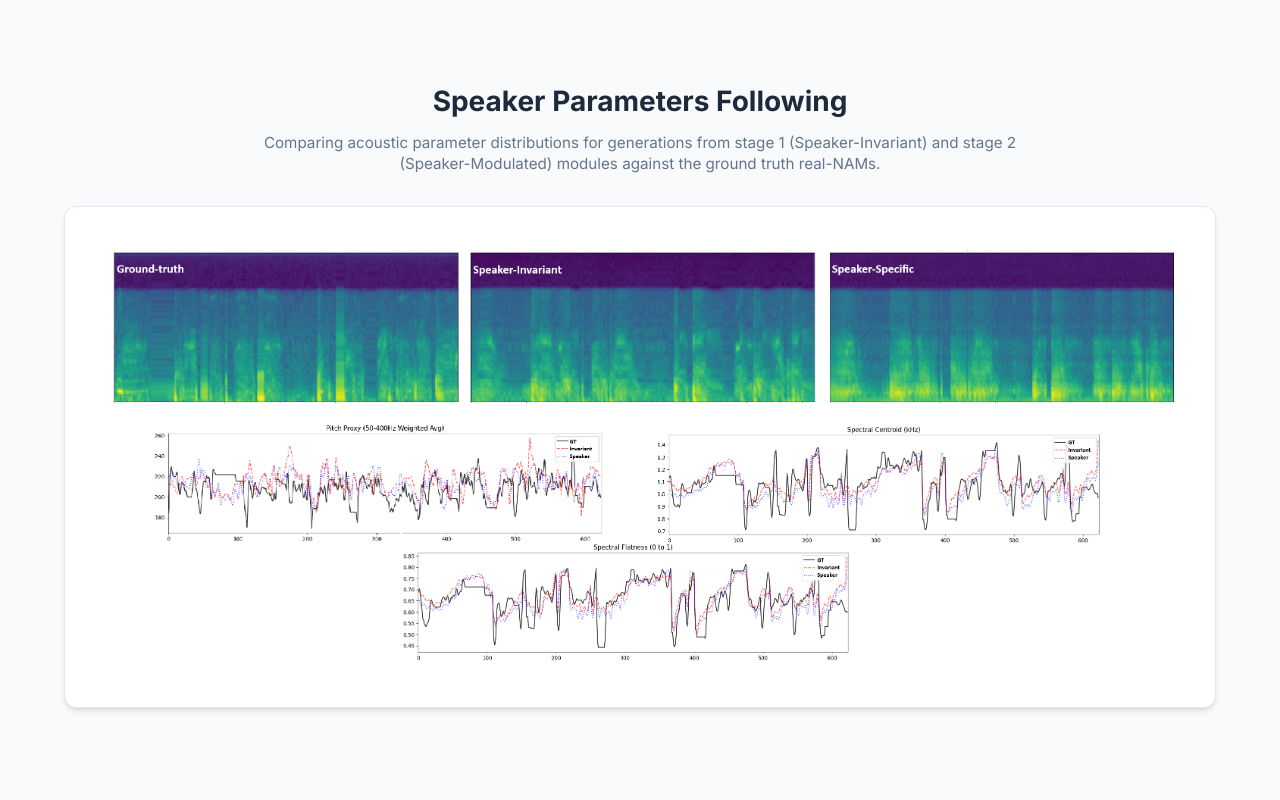
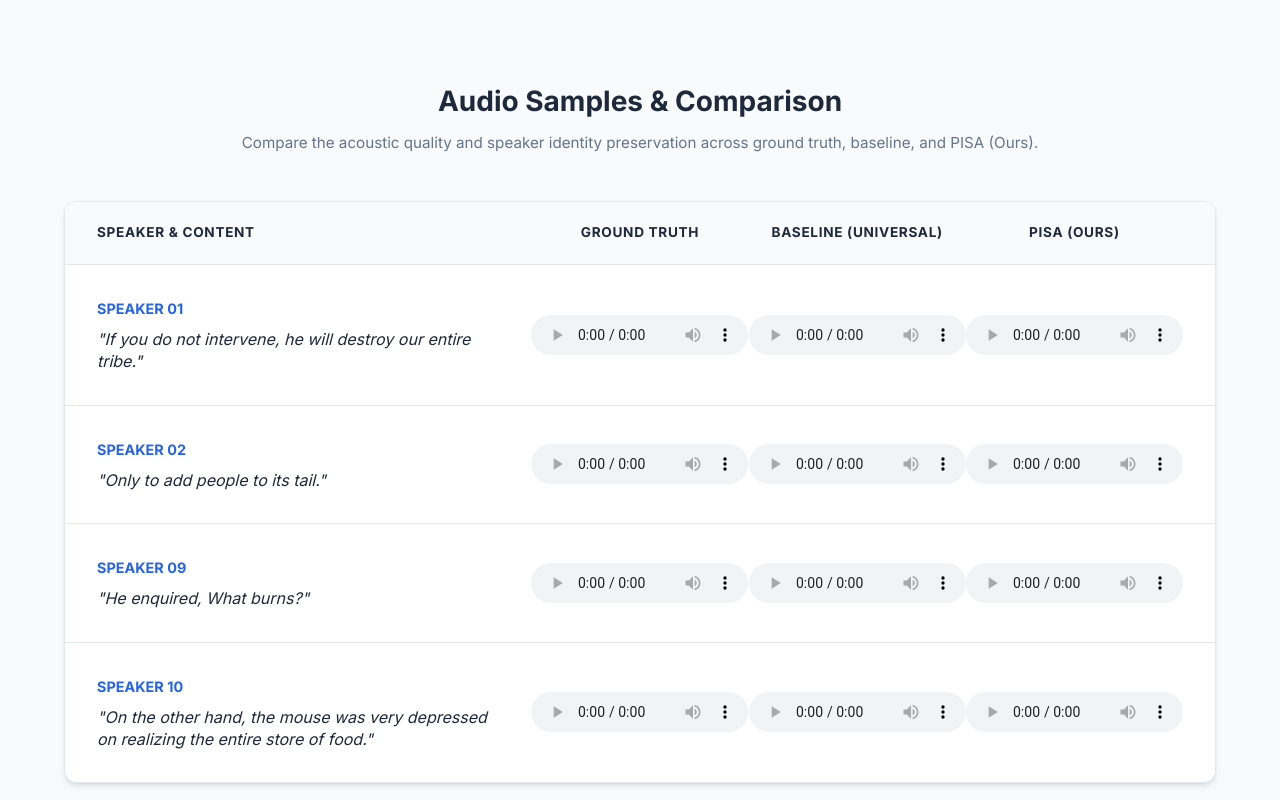
Before and after one commit to PISA-NAMs/PISA, a plain HTML site: page index.html in a window 1280 px wide. Shown: the part 6940-7740 px from the top of the page. Drawn offline with nearby package versions, Linux system fonts and the light colour scheme.

Commit message:
Add audio samples in results

```diff
--- a/assets/css/style.css
+++ b/assets/css/style.css
@@ -541,6 +541,94 @@ section {
   border-bottom: 2px solid var(--primary-color) !important;
 }
 
+.results-audios {
+  margin-top: 6rem;
+  text-align: center;
+}
+
+.results-audios h3 {
+  font-size: 1.75rem;
+  color: var(--text-dark);
+  margin-bottom: 0.5rem;
+}
+
+.audio-comparison-grid {
+  margin-top: 3rem;
+  background: var(--bg-white);
+  border-radius: 12px;
+  border: 1px solid var(--border-light);
+  overflow: hidden;
+  box-shadow: var(--card-shadow);
+  text-align: left;
+}
+
+.audio-grid-header {
+  display: grid;
+  grid-template-columns: 2fr 1fr 1fr 1fr;
+  background: var(--bg-light);
+  padding: 1.25rem 2rem;
+  border-bottom: 1px solid var(--border-light);
+  font-weight: 700;
+  color: var(--text-dark);
+  text-transform: uppercase;
+  font-size: 0.85rem;
+  letter-spacing: 0.05em;
+}
+
+.header-audio {
+  text-align: center;
+}
+
+.audio-row {
+  display: grid;
+  grid-template-columns: 2fr 1fr 1fr 1fr;
+  padding: 2rem;
+  border-bottom: 1px solid var(--border-light);
+  align-items: center;
+  transition: background 0.2s ease;
+}
+
+.audio-row:last-child {
+  border-bottom: none;
+}
+
+.audio-row:hover {
+  background: rgba(37, 99, 235, 0.02);
+}
+
+.audio-info {
+  display: flex;
+  flex-direction: column;
+  gap: 0.5rem;
+  padding-right: 2rem;
+}
+
+.speaker-label {
+  font-weight: 700;
+  color: var(--primary-color);
+  font-size: 0.9rem;
+  text-transform: uppercase;
+}
+
+.utterance-text {
+  font-size: 1rem;
+  color: var(--text-dark);
+  font-style: italic;
+  line-height: 1.4;
+}
+
+.audio-player-container {
+  display: flex;
+  justify-content: center;
+  align-items: center;
+}
+
+.audio-player-container audio {
+  width: 100%;
+  max-width: 220px;
+  height: 40px;
+}
+
 .parameters-following {
   margin-top: 6rem;
   text-align: center;
--- a/assets/js/content.js
+++ b/assets/js/content.js
@@ -240,6 +240,32 @@ const PISA_CONTENT = {
             title: "Speaker Parameters Following",
             subtitle: "Comparing acoustic parameter distributions for generations from stage 1 (Speaker-Invariant) and stage 2 (Speaker-Modulated) modules against the ground truth real-NAMs.",
             image: "./assets/img/speaker_params_following_demonstration.png"
+        },
+        audios: {
+            title: "Audio Samples & Comparison",
+            subtitle: "Compare the acoustic quality and speaker identity preservation across ground truth, baseline, and PISA (Ours).",
+            items: [
+                {
+                    speaker: "Speaker 01",
+                    text: "If you do not intervene, he will destroy our entire tribe.",
+                    prefix: "s01_neilnam_IITM_909"
+                },
+                {
+                    speaker: "Speaker 02",
+                    text: "Only to add people to its tail.",
+                    prefix: "s02_nehanam_IITM_4569"
+                },
+                {
+                    speaker: "Speaker 09",
+                    text: "He enquired, What burns?",
+                    prefix: "s09_128"
+                },
+                {
+                    speaker: "Speaker 10",
+                    text: "On the other hand, the mouse was very depressed on realizing the entire store of food.",
+                    prefix: "s10_179"
+                }
+            ]
         }
     }
 };
--- a/assets/js/main.js
+++ b/assets/js/main.js
@@ -217,6 +217,40 @@ function renderContent() {
         }
     }
 
+    // Audio Samples comparison
+    const audiosDiv = document.querySelector('.results-audios');
+    if (audiosDiv && data.results.audios) {
+        audiosDiv.innerHTML = `
+            <h3>${data.results.audios.title}</h3>
+            <p class="table-subtitle">${data.results.audios.subtitle}</p>
+            <div class="audio-comparison-grid">
+                <div class="audio-grid-header">
+                    <div class="header-info">Speaker & Content</div>
+                    <div class="header-audio">Ground Truth</div>
+                    <div class="header-audio">Baseline (Universal)</div>
+                    <div class="header-audio">PISA (Ours)</div>
+                </div>
+                ${data.results.audios.items.map(item => `
+                    <div class="audio-row" data-aos="fade-up">
+                        <div class="audio-info">
+                            <span class="speaker-label">${item.speaker}</span>
+                            <p class="utterance-text">"${item.text}"</p>
+                        </div>
+                        <div class="audio-player-container">
+                            <audio controls src="./assets/audios/${item.prefix}_gt.wav"></audio>
+                        </div>
+                        <div class="audio-player-container">
+                            <audio controls src="./assets/audios/${item.prefix}_gen.wav"></audio>
+                        </div>
+                        <div class="audio-player-container">
+                            <audio controls src="./assets/audios/${item.prefix}_generated_e2e.wav"></audio>
+                        </div>
+                    </div>
+                `).join('')}
+            </div>
+        `;
+    }
+
     // Parameters Following Plot
     const paramsDiv = document.querySelector('.parameters-following');
     if (paramsDiv && data.results.parameters) {
--- a/index.html
+++ b/index.html
@@ -97,6 +97,10 @@
             </table>
         </div>
 
+        <div class="results-audios" data-aos="fade-up">
+            <!-- Dynamically populated -->
+        </div>
+
         <div class="parameters-following" data-aos="fade-up">
             <!-- Dynamically populated -->
         </div>
```
Also changed, not shown: 12 other files.
